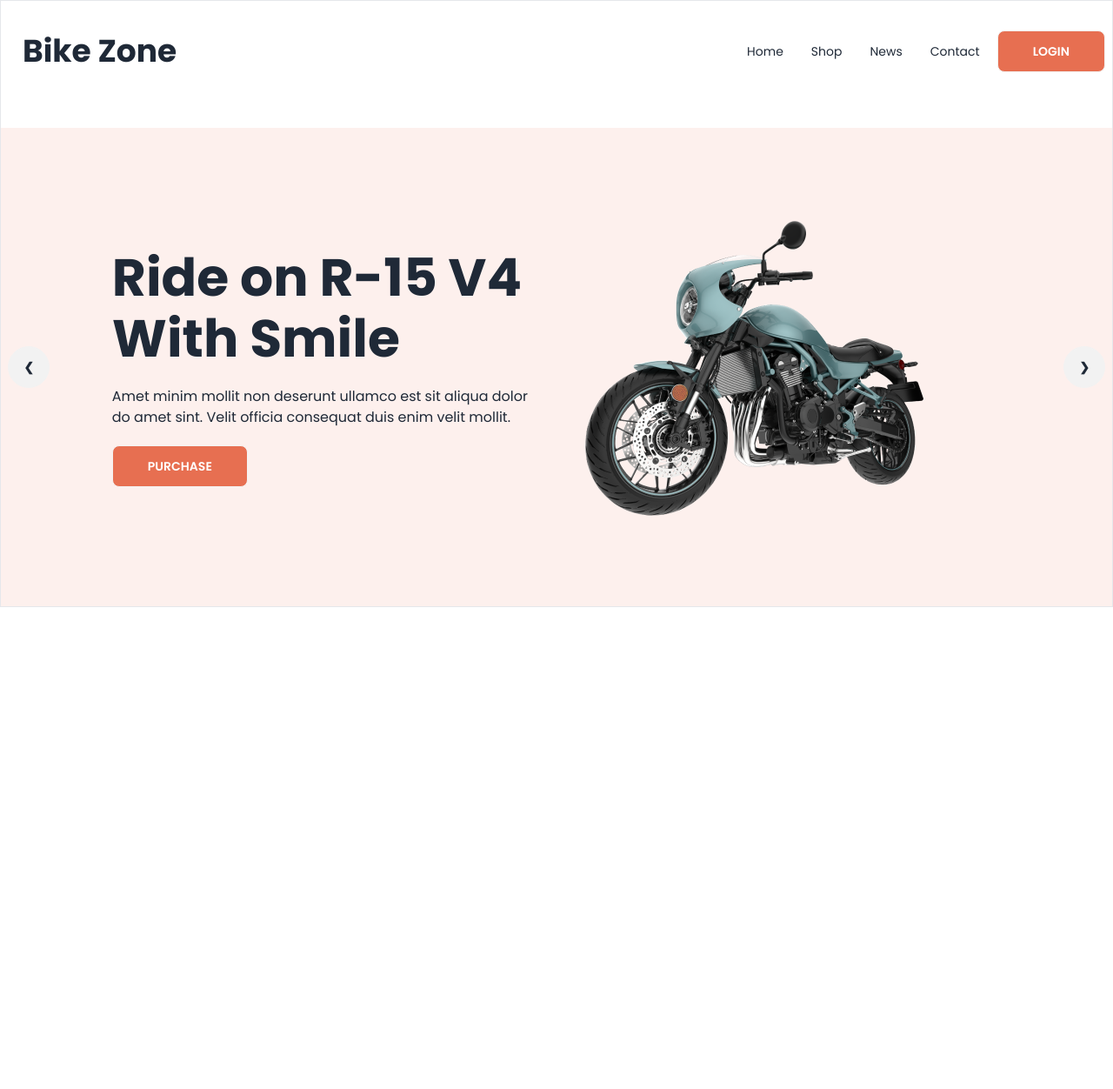
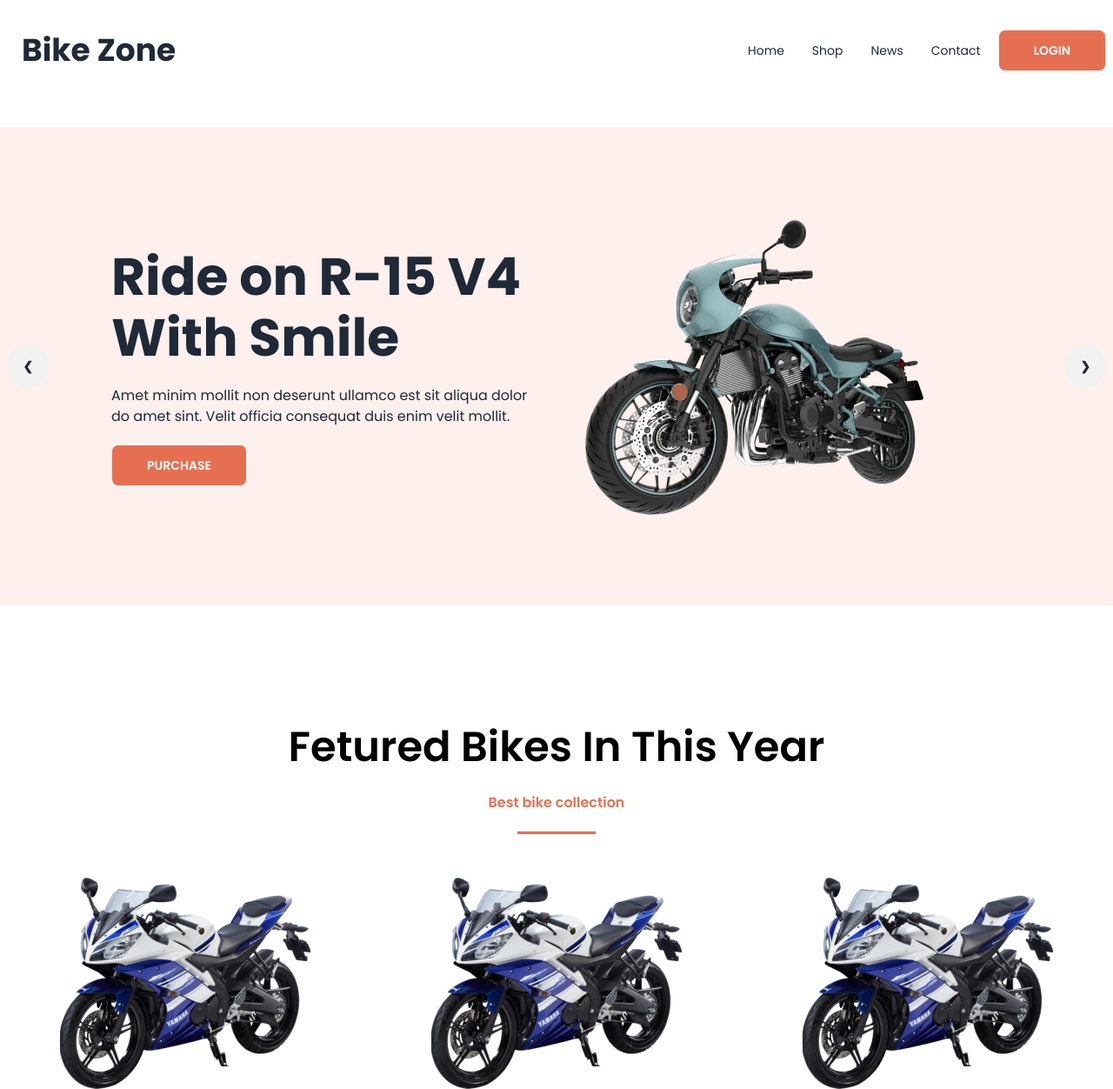
Before and after one commit to nahidul-fahim/biker-zone-daisyui, a plain HTML site: page index.html in a window 1280 px wide. Shown: the whole page at 87% size. Before the commit the page ends 800 px from the top, so only its background shows below. Drawn offline with nearby package versions, Linux system fonts and the light colour scheme.

Commit message:
created the featured bike section

```diff
--- a/index.html
+++ b/index.html
@@ -43,7 +43,7 @@
 
 <body>
 
-    <header class="md:container mx-auto border">
+    <header class="md:container mx-auto">
         <nav class="mx-auto">
             <div class="navbar bg-base-100 mx-auto lg:py-8">
                 <div class="flex flex-1">
@@ -165,7 +165,7 @@
 
                 <div class="max-w-[75%] lg:max-w-[80%] mx-auto flex flex-col lg:flex-row gap-[50px] lg:gap-[4%]">
                     <div class="lg:w-[48%] my-auto space-y-[20px]">
-                        <h1 class="text-[50px] leading-[60px] md:text-6xl md:leading-[70px] font-bold">Ride on R-15 V4 With Smile</h1>
+                        <h1 class="text-[50px] leading-[60px] md:text-6xl md:leading-[70px] font-bold text-black">Ride on R-15 V4 With Smile</h1>
                         <p class="text-base font-normal text-[rgba(0, 0, 0, 0.80)]">
                             Amet minim mollit non deserunt ullamco
                             est sit aliqua dolor do amet sint. Velit officia consequat duis enim velit mollit.
@@ -186,10 +186,23 @@
     </header>
 
 
+    <!-- FEATURED BIKE SECTION STARTS HERE -->
 
+    <main class="md:container mx-auto">
+        <section class="mt-[80px] md:mt-[130px]">
+            <div class="mx-auto text-center space-y-[20px]">
+                <h2 class="text-5xl leading-[65px] font-semibold text-black">Fetured Bikes In This Year</h2>
+                <p class="text-base text-color-primary font-semibold">Best bike collection</p>
+                <hr class="h-1 w-[7%] mx-auto bg-color-primary">
+            </div>
+            <div class="grid grid-cols-1 gap-y-[60px] lg:grid-cols-3 justify-items-center mt-[50px]">
+                <img src="./images/others/feature-bike.png" alt="Bike">
+                <img src="./images/others/feature-bike.png" alt="Bike">
+                <img src="./images/others/feature-bike.png" alt="Bike">
+            </div>
+        </section>
 
-    <main>
-
+        <!--FEATURED BIKE SECTION ENDS HERE-->
     </main>
 
     <footer>
```
